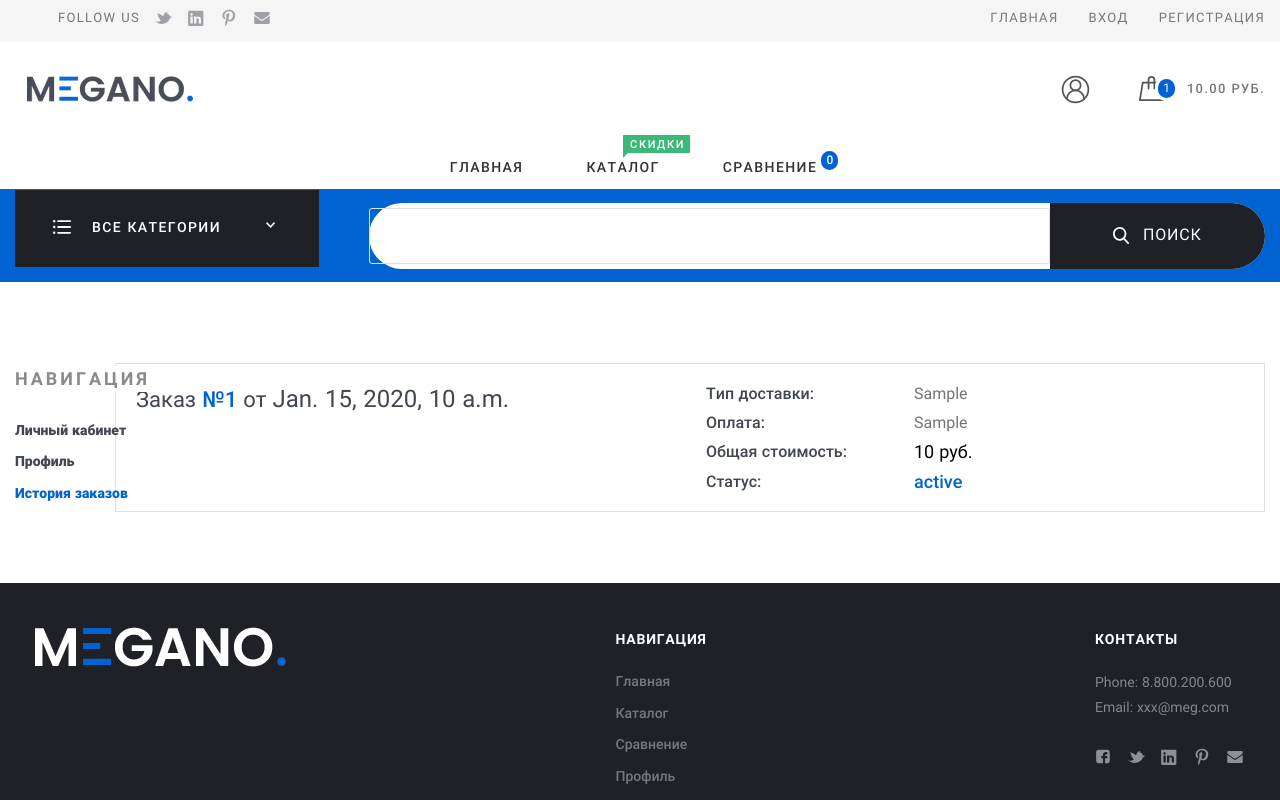
After one commit to bionicsv26/online_store, a Django app: template src/market/profiles/templates/profiles/orders_history.html in a window 1280 px wide. The commit adds this page. Run offline with Django 4.2, Linux system fonts and the light colour scheme; the template is opened without the code that fills it: most values are stand-ins (such as "Sample title", 1, 10 or a date in 2020); form fields are guessed from the names that the template uses; parts of the project's set-up code (start-up, migrations or seed data) failed here and were passed over.

Commit message:
Добавлены choice значения для двух полей модели Order; добавлена страница списка заказов пользователя

```diff
--- a/src/market/profiles/templates/profiles/account.html
+++ b/src/market/profiles/templates/profiles/account.html
@@ -24,7 +24,7 @@
                                         </li>
                                         <li class="menu-item"><a class="menu-link" href="{% url 'market.profiles:profile' %}">Профиль</a>
                                         </li>
-                                        <li class="menu-item"><a class="menu-link" href="#">История заказов</a>
+                                        <li class="menu-item"><a class="menu-link" href="{% url 'market.profiles:orders_history' %}">История заказов</a>
                                         </li>
                                     </ul>
                                 </div>
--- /dev/null
+++ b/src/market/profiles/templates/profiles/orders_history.html
@@ -0,0 +1,72 @@
+{% extends 'repeat_blocks.html' %}
+
+{% block header-slider %}
+
+{% endblock %}
+
+{% block middle %}
+  <div class="Section Section_column Section_columnLeft">
+    <div class="wrap">
+      <div class="Section-column">
+        <div class="Section-columnSection">
+          <header class="Section-header">
+            <strong class="Section-title">Навигация
+            </strong>
+          </header>
+          <div class="Section-columnContent">
+            <div class="NavigateProfile">
+              <ul class="menu menu_vt">
+                <li class="menu-item"><a class="menu-link" href="{% url 'market.profiles:account' %}">Личный кабинет</a>
+                </li>
+                <li class="menu-item"><a class="menu-link" href="{% url 'market.profiles:profile' %}">Профиль</a>
+                </li>
+                <li class="menu-item_ACTIVE menu-item"><a class="menu-link" href="{% url 'market.profiles:orders_history' %}">История заказов</a>
+                </li>
+              </ul>
+            </div>
+          </div>
+        </div>
+      </div>
+      <div class="Section-content">
+        <div class="Orders">
+          {% for order in orders %}
+            <div class="Order Order_anons">
+              <div class="Order-personal">
+                <div class="row">
+                  <div class="row-block"><a class="Order-title" href="oneorder.html">Заказ&#32;<span class="Order-numberOrder">№{{ order.pk }}</span>&#32;от&#32;<span class="Order-dateOrder">{{ order.created_at }}</span></a>
+                  </div>
+                  <div class="row-block">
+                    <div class="Order-info Order-info_delivery">
+                      <div class="Order-infoType">Тип доставки:
+                      </div>
+                      <div class="Order-infoContent">{{ order.get_delivery_method_display }}
+                      </div>
+                    </div>
+                    <div class="Order-info Order-info_pay">
+                      <div class="Order-infoType">Оплата:
+                      </div>
+                      <div class="Order-infoContent">{{ order.get_payment_method_display }}
+                      </div>
+                    </div>
+                    <div class="Order-info">
+                      <div class="Order-infoType">Общая стоимость:
+                      </div>
+                      <div class="Order-infoContent"><span class="Order-price">{{ order.cost }} руб.</span>
+                      </div>
+                    </div>
+                    <div class="Order-info Order-info_status">
+                      <div class="Order-infoType">Статус:
+                      </div>
+                      <div class="Order-infoContent">{{ order.status }}
+                      </div>
+                    </div>
+                  </div>
+                </div>
+              </div>
+            </div>
+          {% endfor %}
+        </div>
+      </div>
+    </div>
+  </div>
+{% endblock %}
--- a/src/market/profiles/templates/profiles/profile.html
+++ b/src/market/profiles/templates/profiles/profile.html
@@ -29,7 +29,7 @@
                                         </li>
                                         <li class="menu-item_ACTIVE menu-item"><a class="menu-link" href="{% url 'market.profiles:profile' %}">Профиль</a>
                                         </li>
-                                        <li class="menu-item"><a class="menu-link" href="#">История заказов</a>
+                                        <li class="menu-item"><a class="menu-link" href="{% url 'market.profiles:orders_history' %}">История заказов</a>
                                         </li>
 
                                     </ul>
--- a/src/market/profiles/urls.py
+++ b/src/market/profiles/urls.py
@@ -27,4 +27,5 @@ urlpatterns = [
     path('register/', views.RegisterView.as_view(), name='register'),
     path('account/', views.AccountTemplateView.as_view(), name='account'),
     path('profile/', views.ProfileTemplateView.as_view(), name='profile'),
+    path('order-history/', views.OrdersHistoryView.as_view(), name='orders_history'),
 ]
```
Also changed, not shown: src/market/orders/forms.py (+26 -16 lines), src/market/orders/models.py (+11 -2 lines), src/market/orders/templates/orders/making_an_order.html (+10 -20 lines), src/market/profiles/views.py (+10 -1 lines), src/market/orders/migrations/0002_auto_20240203_1847.py (added).
